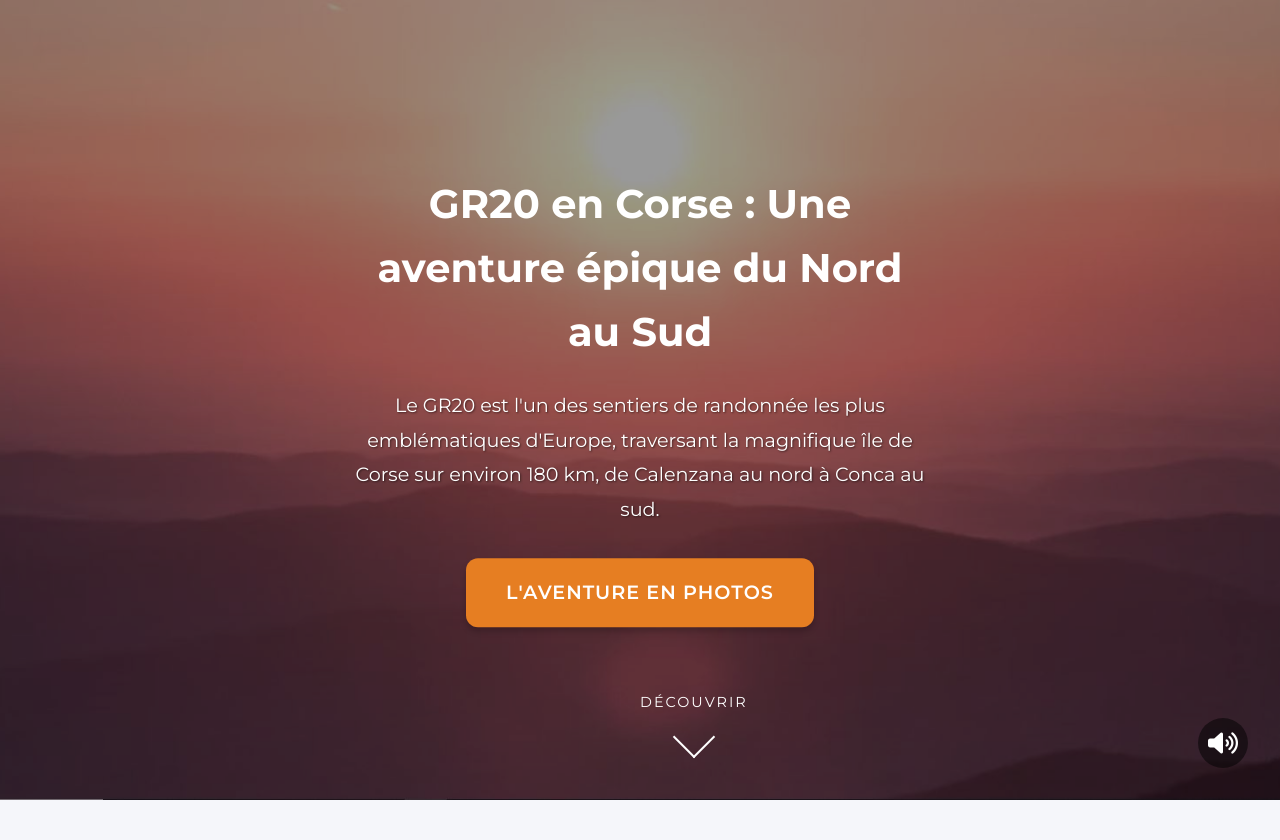
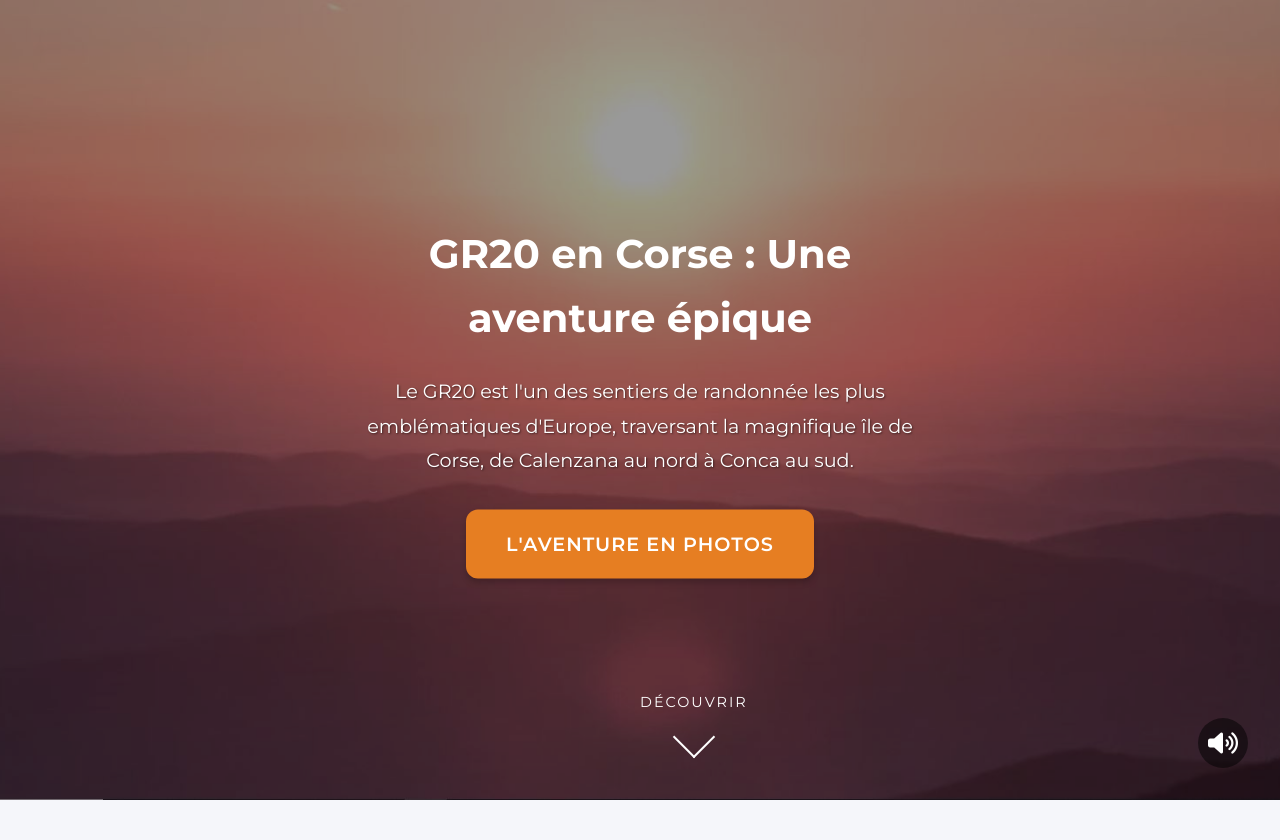
Before and after one commit to mikelum38/GR20, a Flask app: page / in a window 1280 px wide. Shown: the top 840 px of the page. Run offline with Flask 2, Linux system fonts and the light colour scheme; some libraries are stand-ins or nearby versions.

Commit message:
ptite correction

```diff
--- a/templates/index.html
+++ b/templates/index.html
@@ -67,9 +67,9 @@
 
 
         <div class="hero-content">
-            <h1>GR20 en Corse : Une aventure épique du Nord au Sud</h1>
+            <h1>GR20 en Corse : Une aventure épique</h1>
             <p class="hero-description">
-                Le GR20 est l'un des sentiers de randonnée les plus emblématiques d'Europe, traversant la magnifique île de Corse sur environ 180 km, de Calenzana au nord à Conca au sud.
+                Le GR20 est l'un des sentiers de randonnée les plus emblématiques d'Europe, traversant la magnifique île de Corse, de Calenzana au nord à Conca au sud.
             </p>
             <div class="hero-buttons">
                 <a href="{{ url_for('galleries') }}" class="primary-btn">L'aventure en photos</a>
```
